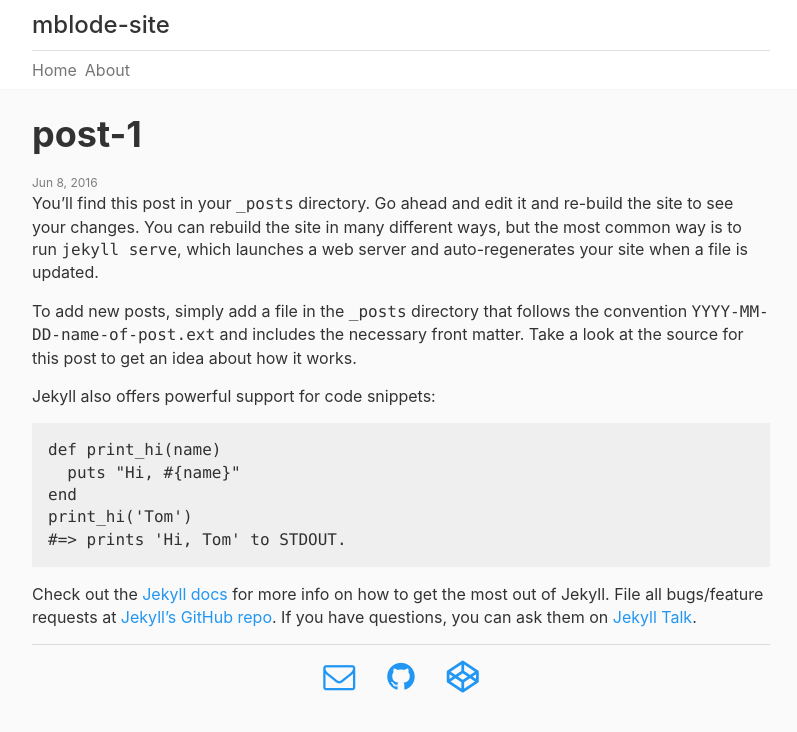
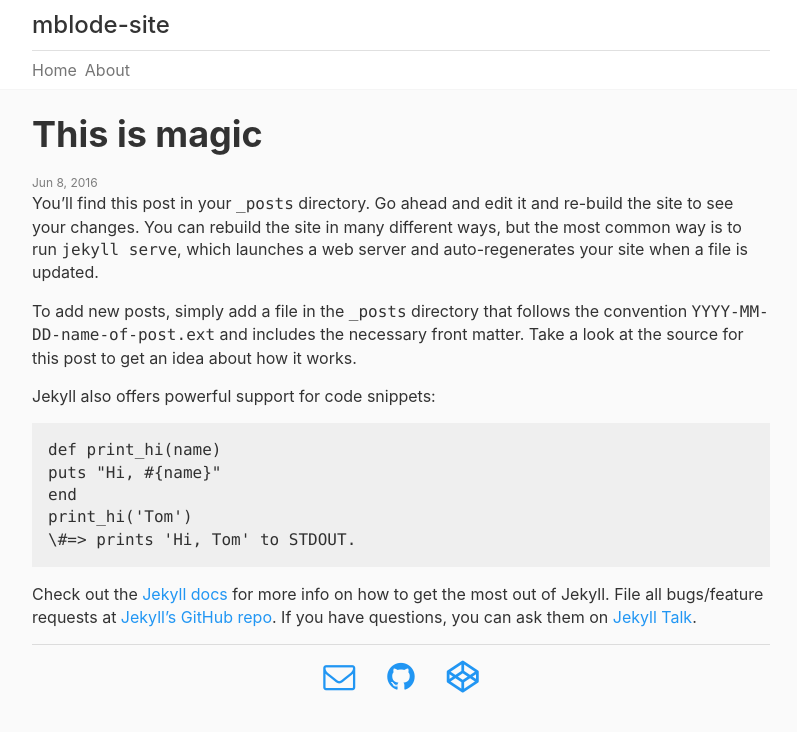
Before and after one commit to mblode/tavlin, a Jekyll site: the page built from _posts/2016-06-08-post-1.markdown, in a window 1280 px wide. Shown: the top 732 px of the page, without its empty margins (239-1036 px from the left). Built offline with Jekyll 4.4.1, drawn with Linux system fonts in a browser that asks for light colours; nearby versions of some CDN libraries; part of the change alters nothing that is shown.

Commit message:
Updated Post 1

```diff
--- a/_posts/2016-06-08-post-1.markdown
+++ b/_posts/2016-06-08-post-1.markdown
@@ -1,5 +1,5 @@
 ---
-title: post-1
+title: This is magic
 date: 2016-06-08 07:57:00 Z
 categories:
 - tech
@@ -16,14 +16,10 @@ Jekyll also offers powerful support for code snippets:
 
 {% highlight ruby %}
 def print_hi(name)
-  puts "Hi, #{name}"
+puts "Hi, #{name}"
 end
 print_hi('Tom')
-#=> prints 'Hi, Tom' to STDOUT.
+\#=> prints 'Hi, Tom' to STDOUT.
 {% endhighlight %}
 
-Check out the [Jekyll docs][jekyll-docs] for more info on how to get the most out of Jekyll. File all bugs/feature requests at [Jekyll’s GitHub repo][jekyll-gh]. If you have questions, you can ask them on [Jekyll Talk][jekyll-talk].
-
-[jekyll-docs]: http://jekyllrb.com/docs/home
-[jekyll-gh]:   https://github.com/jekyll/jekyll
-[jekyll-talk]: https://talk.jekyllrb.com/
+Check out the [Jekyll docs](http://jekyllrb.com/docs/home) for more info on how to get the most out of Jekyll. File all bugs/feature requests at [Jekyll’s GitHub repo](https://github.com/jekyll/jekyll). If you have questions, you can ask them on [Jekyll Talk](https://talk.jekyllrb.com/).
```
